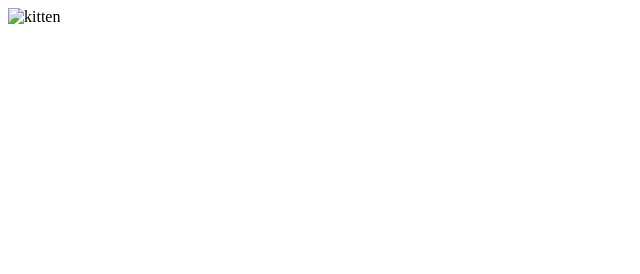
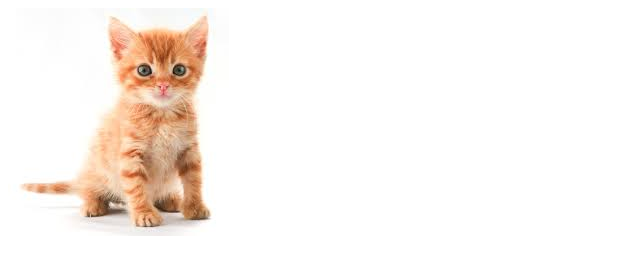
Before and after one commit to hillaryskye/kitty, a plain HTML site: page index.html in a window 1280 px wide. Shown: the whole page, without its empty margins (0-640 px from the left). Drawn offline with Linux system fonts and the light colour scheme.

Commit message:
changed kitten.jpg

```diff
--- a/index.html
+++ b/index.html
@@ -4,7 +4,7 @@
   <meta charset="UTF-8">
   <title>Kitty</title>
 </head>
-<img src="images/kitten" alt="kitten" >
+<img src="images/kitten.jpg" alt="kitten" >
 <body>
 
 </body>
```
Also changed, not shown: images/kitten.jpeg (deleted).
